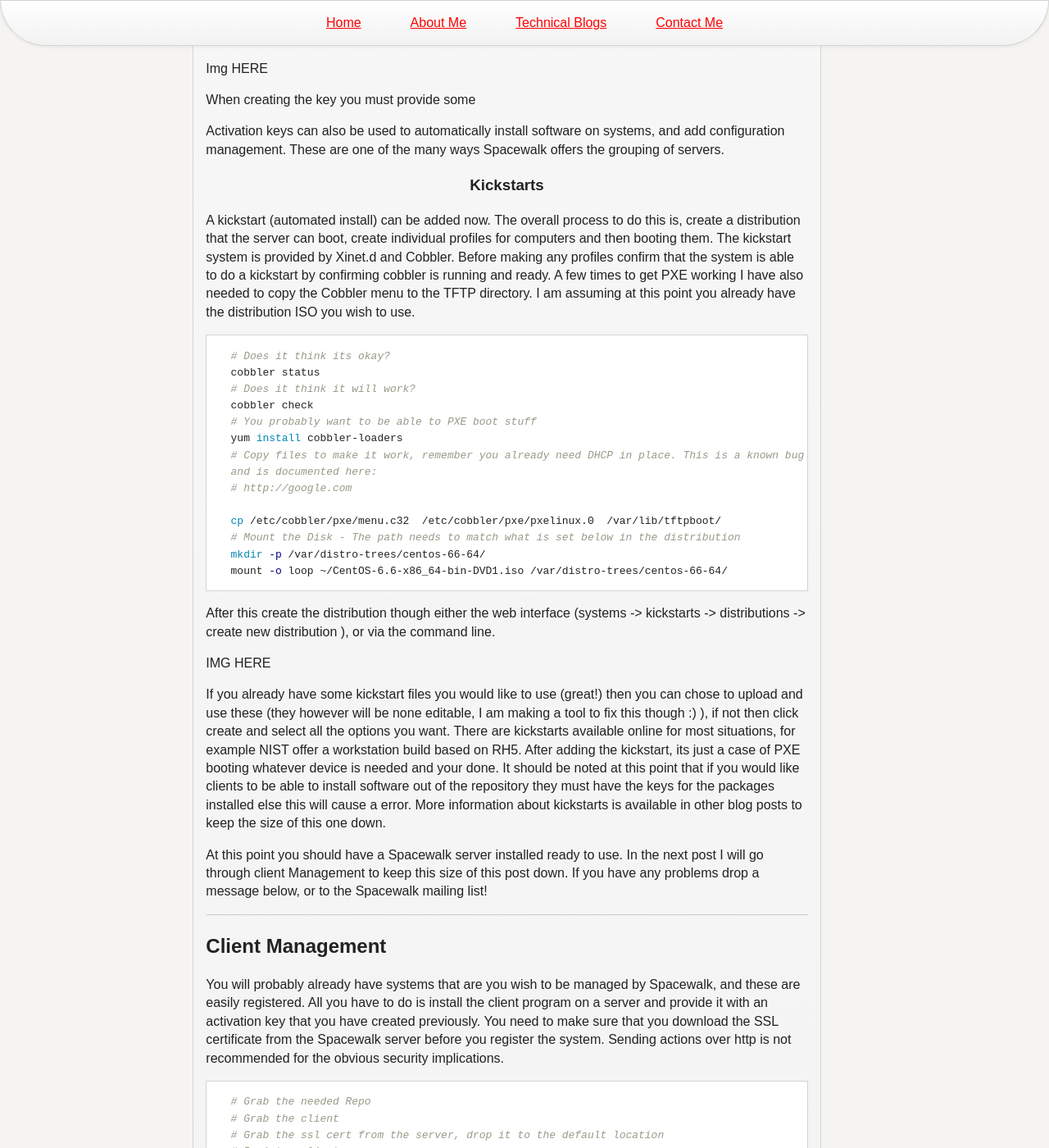
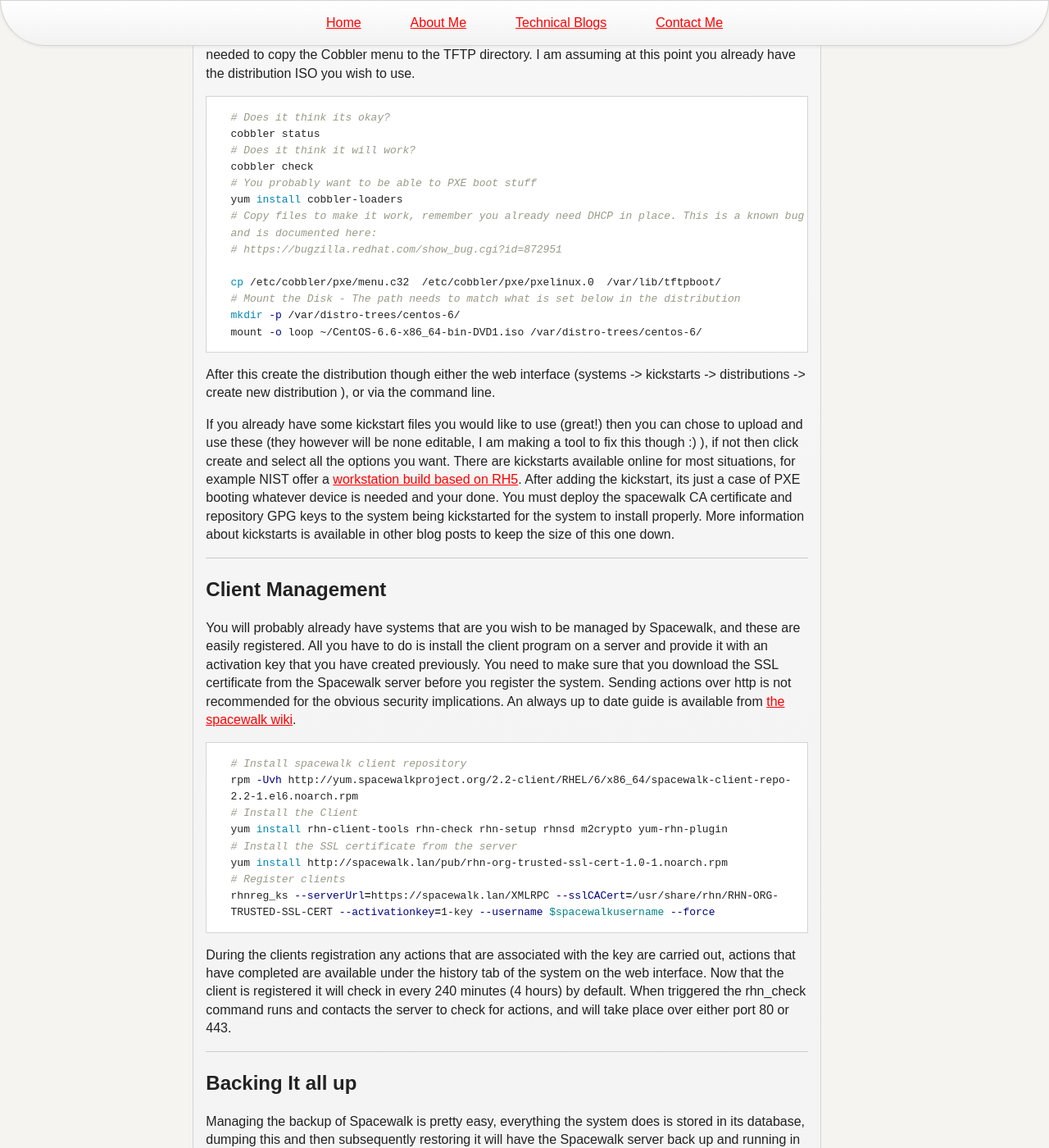
Before and after one commit to leostat/Necurity.co.uk, a Jekyll site: the page built from netsec/_posts/2013-08-22-redhat_spacewalk_tutorial.md, in a window 1280 px wide and 1400 px high, scrolled down 4444 px. Shown: the whole window at 82% size. Built offline with Jekyll 4.4.1, drawn with Linux system fonts in a browser that asks for light colours; nearby versions of some CDN libraries; comment, search, counter and statistics services are not loaded; some of the changed text lies outside the part shown.

Commit message:
Updated the tutorial

```diff
--- a/netsec/_posts/2013-08-22-redhat_spacewalk_tutorial.md
+++ b/netsec/_posts/2013-08-22-redhat_spacewalk_tutorial.md
@@ -53,7 +53,7 @@ Spacewalk like most Linux programs is pretty easy to install and get up running,
 
 {% highlight bash %}
 # Grab the repo
-rpm -Uvh http://yum.spacewalkproject.org/2.0/RHEL/6/x86_64/spacewalk-repo-2.0-3.el6.noarch.rpm
+rpm -Uvh http://yum.spacewalkproject.org/2.2/RHEL/5/x86_64/spacewalk-repo-2.2-1.el5.noarch.rpm
 # Enable Open JDK to be installed on centos
 rpm -Uvh http://dl.fedoraproject.org/pub/epel/6/x86_64/epel-release-6-8.noarch.rpm
 # Jpacakge Dependancys (Spacewalk needs Java to work properly)
@@ -69,9 +69,6 @@ EOF
 # Install spacewalk - Postgress packages
 yum install spacewalk-setup-postgresql spacewalk-postgresql
 {% endhighlight %}
-<p>
-I have had some problems installing spacewalk 2.0+ directly, but have found that installing then updating spacewalk 2.0 works first time.
-</p>
 
 <p>
 Setting the initial config for Spacewalk can be done in two ways, either interactively or by providing an answers file for automated install, as i'm a fan of automation the answers file is used (if you don't want to you just run the command minus answer file flag). You need to make sure that the server has a FQDN as well as its hostname set, whatever the hostname of the box is currently set to when you start the install will decide what Cname is used in the SSL certificate. If you are in possession of something like a * certificate you are able to use this and can install it later.
@@ -141,22 +138,18 @@ allows an administrator to create all channels and repos for supported distros a
 {%endhighlight%}
 
 <p>
-This can also be done through the web interface. To mirror a Repository through the interface, However I highly recommend you use the command line. First log in and navigate to the Manage Software Channels section under the channels Tab. The first channel that we will make is called the parent channel. This channel ties together all the content from child channels and allows easier management of multiple repositories and clients.
+This can also be done through the web interface. However I highly recommend you use the command line. If you wish to use the web interface, first log in and navigate to the Manage Software Channels section under the channels Tab. The first channel that we will make is the parent channel which holds the base OS and ties together all the content from child channels and allows easier management of multiple repositories and clients.
 
 </p>
-IMG GOES HERE
 
 <p>
 After navigating to the above page, click create new channel, the fields are self explanatory so fill them in and click create.
 </p>
 
-IMG GOES HERE
-
 <p>
 After this create a child channel to be associated with the parent, naming this as the repository it represents. For example you may want to have the Updates, EPEL, and the Spacewalk tools. You will want to go back to the create page and make a few more channels until you have everything you need.
 </p>
 
-IMG GOES HERE
 <p>
 Now add the repository, don't forget to add the GPG key for the repo.  The GPG keys will also need to be pushed to clients to allow them to install packages from your server, and can be either installed during kickstart, or manually after client registration. Spacewalk is able to sync with both RPM based systems and APT based ones.
 </p>
@@ -164,8 +157,6 @@ Now add the repository, don't forget to add the GPG key for the repo.  The GPG k
 <p>
 Finally the newly added repository needs linking to the created channel, this is done though the manage software channels, and is just another click away.
 </p>
-
-IMG HERE,
 
 <p>
 After adding the channels through either the web interface or the command line, begin the long processes of syncing up the RPMs with the Spacewalk server, this can be done either manually as and when needed or by a schedule.
@@ -182,28 +173,26 @@ To do this through the web interface navigate to the channel you want to sync, R
 </p>
 
 <p>
-You are also able to push your own RPMS to the repositories. The command <a href="https://fedorahosted.org/spacewalk/wiki/UploadFedoraContent#rhnpush">rhn_push</a> can be used. This is useful for adding applications that are either internally generated, or are not available through standard repositories such as Nessus
+You are also able to push your own RPMS to the repositories. The command <a href="https://fedorahosted.org/spacewalk/wiki/UploadFedoraContent#rhnpush">rhn_push</a> can be used. This is useful for adding applications that are either internally generated, pre-downloaded packages such as those on the install media,or are not available through standard repositories such as Nessus
 </p>
 
 {%highlight bash%}
-/usr/bin/spacewalk-repo-sync --channel $Channel_name
+/usr/bin/rhnpush -v --channel=$Channel_name --server=https://localhost/APP --dir=.
 {%endhighlight%}
 
 <h3>Activation Keys</h3>
 <p>
-To be able to register clients to the server an activation key needs creating. These keys allow clients access to the different functions of Spacewalk, when creating the key you have the option of creating a universal default key which will be used in the case of a key not being provided when registering clients. You are also able to set a maximum number of times each key can be used. To create a new key navigate to system, activation keys create new keys</p>
+To be able to register clients to the server an activation key needs creating. These keys allow clients access to the different functions of Spacewalk, when creating the key you have the option of creating a universal default key which will be used in the case of a key not being provided when registering clients. You are also able to set a maximum number of times each key can be used. To create a new key navigate to the system tab, then under activation keys the option create new key
+</p>
 
-Img HERE
-
-<p> When creating the key you must provide some </p>
-
-<p>Activation keys can also be used to automatically install software on systems, and add configuration management. These are one of the many ways Spacewalk offers the grouping of servers.
+<p>
+Activation keys can also be used to automatically install software on systems, and add configuration management. These are one of the many ways Spacewalk offers the grouping of servers.
 </p>
 
 
 <h3> Kickstarts</h3>
 <p>
-A kickstart (automated install) can be added now. The overall process to do this is, create a distribution that the server can boot, create individual profiles for computers and then booting them. The kickstart system is provided by Xinet.d and Cobbler. Before making any profiles confirm that the system is able to do a kickstart by confirming cobbler is running and ready. A few times to get PXE working I have also needed to copy the Cobbler menu to the TFTP directory. I am assuming at this point you already have the distribution ISO you wish to use.
+A kickstart (automated install) can be created now. The overall process to do this is, create a distribution that the server can boot, create individual profiles for computers and then booting them. The kickstart system is provided by Xinet.d and Cobbler. Before making any profiles confirm that the system is able to do a kickstart by confirming cobbler is running and ready. A few times to get PXE working I have also needed to copy the Cobbler menu to the TFTP directory. I am assuming at this point you already have the distribution ISO you wish to use.
 </p>
 {% highlight bash %}
 # Does it think its okay?
@@ -213,44 +202,44 @@ cobbler check
 # You probably want to be able to PXE boot stuff
 yum install cobbler-loaders
 # Copy files to make it work, remember you already need DHCP in place. This is a known bug and is documented here:
-# http://google.com
+# https://bugzilla.redhat.com/show_bug.cgi?id=872951
 
 cp /etc/cobbler/pxe/menu.c32  /etc/cobbler/pxe/pxelinux.0  /var/lib/tftpboot/
 # Mount the Disk - The path needs to match what is set below in the distribution
-mkdir -p /var/distro-trees/centos-66-64/
-mount -o loop ~/CentOS-6.6-x86_64-bin-DVD1.iso /var/distro-trees/centos-66-64/
+mkdir -p /var/distro-trees/centos-6/
+mount -o loop ~/CentOS-6.6-x86_64-bin-DVD1.iso /var/distro-trees/centos-6/
 {% endhighlight %}
 <p>
 After this create the distribution though either the web interface (systems -> kickstarts -> distributions -> create new distribution ), or via the command line.
 </p>
-IMG HERE
 
 <p>
- If you already have some kickstart files you would like to use (great!) then you can chose to upload and use these (they however will be none editable, I am making a tool to fix this though :) ), if not then click create and select all the options you want. There are kickstarts available online for most situations, for example NIST offer a workstation build based on RH5. After adding the kickstart, its just a case of PXE booting whatever device is needed and your done. It should be noted at this point that if you would like clients to be able to install software out of the repository they must have the keys for the packages installed else this will cause a error. More information about kickstarts is available in other blog posts to keep the size of this one down.
+ If you already have some kickstart files you would like to use (great!) then you can chose to upload and use these (they however will be none editable, I am making a tool to fix this though :) ), if not then click create and select all the options you want. There are kickstarts available online for most situations, for example NIST offer a <a href="http://usgcb.nist.gov/usgcb/content/configuration/workstation-ks.cfg">workstation build based on RH5</a>. After adding the kickstart, its just a case of PXE booting whatever device is needed and your done. You must deploy the spacewalk CA certificate and repository GPG keys to the system being kickstarted for the system to install properly. More information about kickstarts is available in other blog posts to keep the size of this one down.
 </p>
-
-<p>
-At this point you should have a Spacewalk server installed ready to use. In the next post I will go through client Management to keep this size of this post down. If you have any problems drop a message below, or to the Spacewalk mailing list!
-</p>
-
-
 
 <hr>
 
 <h2 id="Clients"><a>Client Management</a></h2>
 <p>
-You will probably already have systems that are you wish to be managed by Spacewalk, and these are easily registered. All you have to do is install the client program on a server and provide it with an activation key that you have created previously. You need to make sure that you download the SSL certificate from the Spacewalk server before you register the system. Sending actions over http is not recommended for the obvious security implications.
+You will probably already have systems that are you wish to be managed by Spacewalk, and these are easily registered. All you have to do is install the client program on a server and provide it with an activation key that you have created previously. You need to make sure that you download the SSL certificate from the Spacewalk server before you register the system. Sending actions over http is not recommended for the obvious security implications. An always up to date guide is available from <a href="https://fedorahosted.org/spacewalk/wiki/RegisteringClients"> the spacewalk wiki</a>.
 </p>
 
 {% highlight bash %}
-# Grab the needed Repo
-# Grab the client
-# Grab the ssl cert from the server, drop it to the default location
+# Install spacewalk client repository
+rpm -Uvh http://yum.spacewalkproject.org/2.2-client/RHEL/6/x86_64/spacewalk-client-repo-2.2-1.el6.noarch.rpm
+# Install the Client
+yum install rhn-client-tools rhn-check rhn-setup rhnsd m2crypto yum-rhn-plugin
+# Install the SSL certificate from the server
+yum install http://spacewalk.lan/pub/rhn-org-trusted-ssl-cert-1.0-1.noarch.rpm
 # Register clients
+rhnreg_ks --serverUrl=https://spacewalk.lan/XMLRPC --sslCACert=/usr/share/rhn/RHN-ORG-TRUSTED-SSL-CERT --activationkey=1-key --username $spacewalkusername --force
 {% endhighlight %}
+
 <p>
-During the clients registration any actions that are associated with the key are carried out, actions that have completed are available under the history tab of the system on the web interface. And now that the client is registered it will check in every 240 minutes (4 hours) by default. All the client actions are initiated from the client not the server, and will take place over either port 80 or 443.
+During the clients registration any actions that are associated with the key are carried out, actions that have completed are available under the history tab of the system on the web interface. Now that the client is registered it will check in every 240 minutes (4 hours) by default. When triggered the rhn_check command runs and contacts the server to check for actions, and will take place over either port 80 or 443.
 </p>
+
+<hr>
 
 <h2 id="Backup"><a>Backing It all up</a></h2>
 <p>
```
